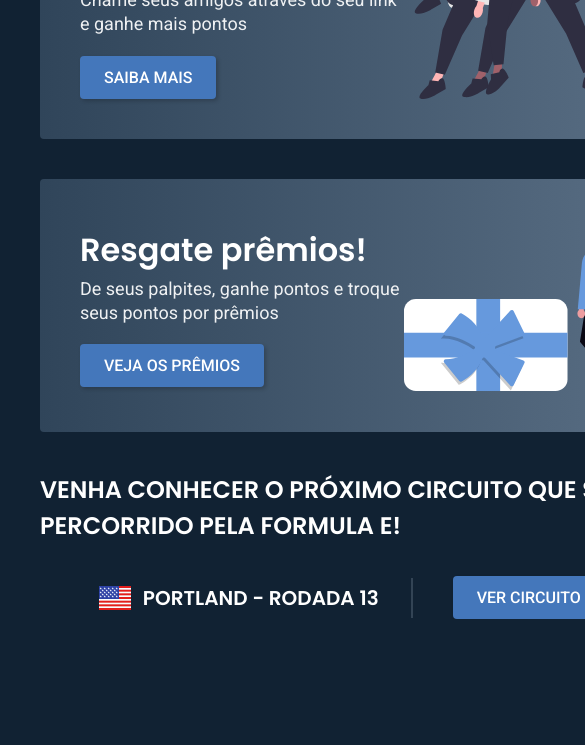
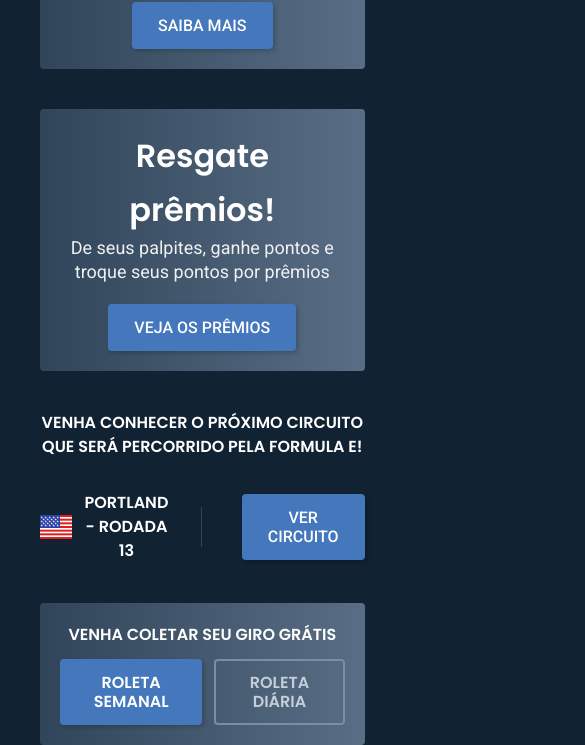
Before and after one commit to vitormusolino/FE-Choices, a plain HTML site: page index.html in a window 390 px wide. Shown: the part 589-1334 px from the top of the page, 585 px wide, since content can reach past the window. Before the commit the page ends 1208 px from the top, so only its background shows below. Drawn offline with Linux system fonts and the light colour scheme.

Commit message:
Melhora do responsivo e desenvolvimento de outros cards no index

```diff
--- a/css/style.css
+++ b/css/style.css
@@ -83,10 +83,12 @@
   box-shadow: 2px 2px 4px rgba(0, 0, 0, .2);
   font-weight: 500;
   transition: .3s;
+  border: 2px solid var(--cor-p3);
 }
 
 .card-btn:hover {
   background: var(--cor-p4);
+  border: 2px solid var(--cor-p4);
 }
 
 /*************************************** HEADER ***************************************/
@@ -167,28 +169,6 @@
 .header-login a:nth-child(2):hover {
   background: var(--cor-9);
   color: var(--cor-w);
-}
-
-@media (max-width: 1600px) {
-  .header-nav {
-    justify-content: end;
-  }
-  .header-pages {
-    display: none;
-  }
-  .container {
-    margin-left: 40px;
-  }
-}
-
-@media (max-width: 520px) {
-  .header {
-    gap: 50px;
-  }
-  .header-login a:nth-child(2) {
-    font-size: 0.875rem;
-    padding: 8px 16px;
-  }
 }
 
 /*************************************** ASIDE ***************************************/
@@ -357,12 +337,6 @@
   gap: 40px;
 }
 
-@media (max-width: 1600px) {
-  .main {
-    grid-template-columns: 1fr;
-  }
-}
-
 /*************************************** CARD CADASTRO ***************************************/
 
 .cadastro {
@@ -412,42 +386,11 @@
   }
 }
 
-@media (max-width: 1000px) {
-  .aside {
-    display: none;
-  }
-  .cadastro-conteudo {
-    h1 {
-      font: 600 1.5rem/1.66 var(--fonte-primaria);
-    }
-    p {
-      font: 400 1rem/1.33 var(--fonte-secundaria);
-    }
-    .cadastro-btn {
-      margin-top: 20px;
-      display: flex;
-      align-items: center;
-      gap: 20px;
-    }
-  }
-  .cadastro-img {
-    img {
-      width: 400px;
-    }
-  }
-}
-
-@media (max-width: 900px) {
-  .cadastro-img {
-    display: none;
-  }
-}
-
 /*************************************** CARD GANHAR PONTOS ***************************************/
 
 .ganhar-pontos-conteudo {
   p {
-    width: 32ch;
+    max-width: 32ch;
   }
   a {
     margin-top: 20px;
@@ -462,7 +405,7 @@
 
 .resgate-premios-conteudo {
   p {
-    width: 32ch;
+    max-width: 32ch;
   }
   a {
     margin-top: 20px;
@@ -476,6 +419,7 @@
   flex-direction: column;
   justify-content: center;
   align-items: center;
+  text-align: center;
   grid-column: 1 / -1;
   h2 {
     color: var(--cor-w);
@@ -512,3 +456,181 @@
   margin-left: 20px;
   background: var(--cor-separador);
 }
+
+/*************************************** GIRO GRÁTIS ***************************************/
+
+.giro-gratis {
+  padding: 8px;
+  display: flex;
+  align-items: center;
+  justify-content: center;
+  grid-column: 1 / -1;
+  gap: 100px;
+}
+
+.giro-gratis img[src$="giro-1.svg"] {
+  width: 90px;
+}
+
+.giro-gratis img[src$="giro-2.svg"] {
+  width: 70px;
+}
+
+.giro-gratis-conteudo {
+  display: flex;
+  flex-direction: column;
+  align-items: center;
+  gap: 12px;
+  h2 {
+    color: var(--cor-w);
+    font: 600 1.5rem/1.5 var(--fonte-primaria);
+    text-transform: uppercase;
+  }
+}
+
+.giro-gratis-conteudo div {
+  display: flex;
+  align-items: center;
+  gap: 40px;
+}
+
+.giro-gratis-conteudo div a {
+  display: flex;
+  align-items: center;
+  gap: 8px;
+  padding: 12px 30px;
+  border-radius: 4px;
+  font: 600 1.25rem/1.5 var(--fonte-primaria);
+  text-transform: uppercase;
+}
+
+.giro-gratis-conteudo div a:nth-child(1) {
+  color: var(--cor-w);
+}
+
+.giro-gratis-conteudo div a:nth-child(2) {
+  border: 2px solid var(--cor-4);
+  color: var(--cor-2);
+}
+
+.giro-gratis-conteudo div a::before {
+  content: '';
+  display: inline-block;
+  width: 24px;
+  height: 22px;
+  background: no-repeat center center;
+}
+
+.giro-gratis-conteudo div a:nth-child(1)::before {
+  background-image: url(../imgs/icons/icon-roleta-w.svg);
+}
+
+
+.giro-gratis-conteudo div a:nth-child(2)::before {
+  background-image: url(../imgs/icons/icon-roleta-2.svg);
+}
+
+/*************************************** MEDIA QUERIES ***************************************/
+
+@media (max-width: 1600px) {
+  .header {
+    gap: 20px;
+  }
+  .header-nav {
+    justify-content: end;
+  }
+  .header-pages {
+    display: none;
+  }
+  .container {
+    margin-left: 40px;
+  }
+  .main {
+    grid-template-columns: 1fr;
+  }
+}
+
+@media (max-width: 1000px) {
+  .aside {
+    display: none;
+  }
+  .cadastro-conteudo {
+    h2 {
+      font: 600 1.5rem/1.66 var(--fonte-primaria);
+    }
+    p {
+      font: 400 1rem/1.33 var(--fonte-secundaria);
+    }
+    .cadastro-btn {
+      margin-top: 20px;
+      display: flex;
+      align-items: center;
+      gap: 20px;
+    }
+  }
+  .cadastro-img {
+    img {
+      width: 400px;
+    }
+  }
+  .giro-gratis img{
+    display: none;
+  }
+  .giro-gratis-conteudo div a {
+    font: 600 1rem/1.2 var(--fonte-primaria)
+  }
+}
+
+@media (max-width: 900px) {
+  .cadastro-img {
+    display: none;
+  }
+}
+
+@media (max-width: 700px) {
+  .bg-card {
+    display: flex;
+    justify-content: center;
+    align-items: center;
+    text-align: center;
+    padding: 20px;
+  }
+  .header-login a:nth-child(2) {
+    font-size: .875rem;
+  }
+  .cadastro-conteudo {
+    div {
+      justify-content: center;
+    }
+  }
+  .ganhar-pontos-conteudo {
+    h2 {
+      font: 600 1.5rem/1.66 var(--fonte-primaria);
+    }
+  }
+  .ganhar-pontos-img img {
+    display: none;
+  }
+  .resgate-premios-img {
+    display: none;
+  }
+  .proximo-circuito h2 {
+    font: 600 1rem/1.5 var(--fonte-primaria);
+  }
+
+  .proximo-circuito-conteudo div h3 {
+    font: 600 1rem/1.5 var(--fonte-primaria);
+
+  }
+  .giro-gratis-conteudo {
+    h2 {
+      font: 600 1rem/1.5 var(--fonte-primaria);
+    }
+    div {
+      gap: 12px;
+    }
+  }
+  .giro-gratis-conteudo div a::before {
+    display: none;
+  }
+}
--- a/index.html
+++ b/index.html
@@ -88,7 +88,7 @@
         <p>De seus palpites, ganhe pontos e troque seus pontos por prêmios</p>
         <a class="card-btn" href="./premios">Veja os prêmios</a>
       </div>
-      <div class="ganhar-pontos-img">
+      <div class="resgate-premios-img">
         <img src="./imgs/ilustracoes/resgate-premios.svg" alt="Pessoa em pé do lado de um pacote de presente">
       </div>
     </section>
@@ -104,6 +104,17 @@
       </div>
     </section>
 
+   <section class="giro-gratis bg-card">
+    <img src="./imgs/ilustracoes/giro-1.svg" alt="Pessoa sentada mexendo no celular.">
+    <div class="giro-gratis-conteudo">
+      <h2>Venha coletar seu giro grátis</h2>
+      <div>
+        <a class="card-btn" href="">Roleta semanal</a>
+        <a href="">Roleta diária</a>
+      </div>
+    </div>
+    <img src="./imgs/ilustracoes/giro-2.svg" alt="Pessoa em pé mexendo no celular">
+   </section>
 
   </main>
   <script src="./js/script.js"></script>
```
Also changed, not shown: imgs/icons/icon-roleta-2.svg (added), imgs/icons/icon-roleta-w.svg (added).
